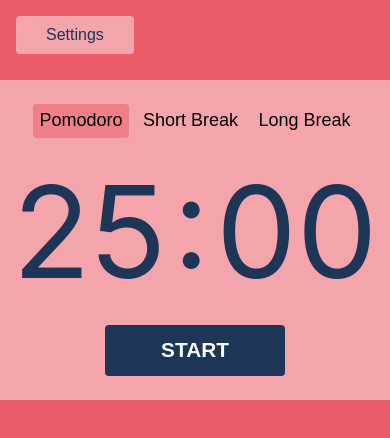
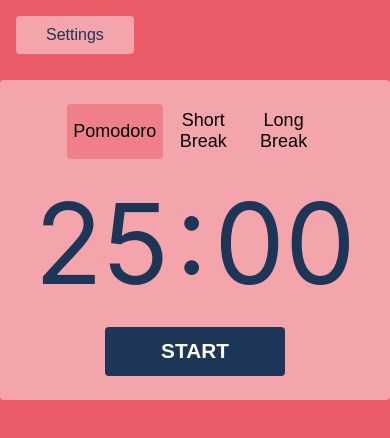
Before and after one commit to djm158/pomo, a React (Create React App) app: page / in a window 390 px wide. Shown: the top 438 px of the page. Built offline with nearby package versions, Linux system fonts and the light colour scheme; no server answers.

Commit message:
add media queries and remove unused css

```diff
--- a/src/App.css
+++ b/src/App.css
@@ -184,3 +184,19 @@
   transform: scale(0.9);
   transition: opacity 300ms, transform 300ms;
 }
+
+@media(max-width: 768px) {
+  .timer-container {
+    width: 400px;
+  }
+  .timer {
+    font-size: 7rem;
+  }
+}
+
+@media(max-width: 400px) {
+  .timer-container {
+    width: 100%;
+  }
+
+}
--- a/src/Modal.css
+++ b/src/Modal.css
@@ -1,27 +1,4 @@
-@keyframes modalFade {
-  from {
-    transform: translateY(50%);
-    opacity: 0;
-  }
-  to {
-    transform: translateY(0);
-    opacity: 1;
-  }
-}
-
-@-webkit-keyframes modalFade {
-  from {
-    transform: translateY(-50%);
-    opacity: 0;
-  }
-  to {
-    transform: translateY(0);
-    opacity: 1;
-  }
-}
-
 .modal {
-  width: 500px;
   background: white;
   border: 1px solid #ccc;
   opacity: 1;
@@ -34,11 +11,6 @@
   height: 400px;
   width: 600px;
   z-index: 1050;
-  /* animation-name: modalFade;
-  animation-duration: 0.3s;
-  -webkit-animation-name: modalFade;
-  animation-fill-mode: both;
-  -webkit-animation-duration: 0.3s; */
 }
 
 .modal .header {
@@ -97,8 +69,26 @@
   bottom: 0;
   position: fixed;
   background-color: rgba(0, 0, 0, 0.4);
-  /* animation-name: fade;
-  animation-duration: 0.3s;
-  -webkit-animation-name: fade;
-  -webkit-animation-duration: 0.3s; */
 }
+
+@media (max-width: 768px) {
+  .modal {
+    width: 500px;
+    top: calc(50% - 300px);
+    left: calc(50% - 250px);
+  }
+  .timer {
+    font-size: 7rem;
+  }
+}
+
+@media (max-width: 400px) {
+  .modal {
+    width: 300px;
+    top: calc(50% - 200px);
+    left: calc(50% - 150px);
+  }
+  .timer {
+    font-size: 7rem;
+  }
+}
```
